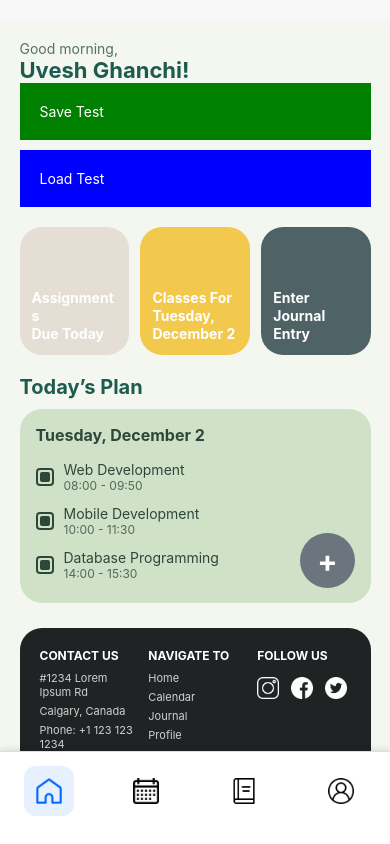
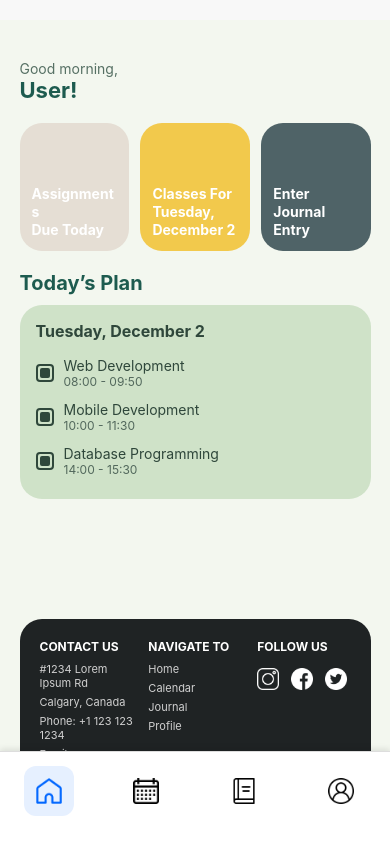
Before and after one commit to FKyleCarlos/MobileDevProjectHusk, a React Native app: screen /Day2Day in a window 390 px wide. Built offline with nearby package versions, Linux system fonts and the light colour scheme.

Commit message:
Applied fixes to journal
Fixed up home page

added profile page

fixed schedule page to correct year usage

```diff
--- a/src/components/CalendarContainers.jsx
+++ b/src/components/CalendarContainers.jsx
@@ -1,16 +1,14 @@
 import { View, Text, StyleSheet, TouchableOpacity } from 'react-native';
 
-// Accept isSelected and onPress props
 export default function CalendarButton({ day, isSelected, onPress }){
 
     return(
-        // Use TouchableOpacity to make it clickable
         <TouchableOpacity
             style={[
                 styles.container,
-                isSelected && styles.selectedContainer // Apply selected style if true
+                isSelected && styles.selectedContainer
             ]}
-            onPress={onPress} // Attach the onPress handler
+            onPress={onPress}
         >
             <Text style={[styles.number, isSelected && styles.selectedNumber]}>{day.number}</Text>
             <Text style={[styles.text, isSelected && styles.selectedText]}>{day.word}</Text>
@@ -22,7 +20,7 @@ const styles = StyleSheet.create({
   container: {
     flexDirection: 'column',
     paddingVertical: 10,
-    backgroundColor: '#99c299ff', // Default background color
+    backgroundColor: '#99c299ff',
     borderRadius: 12,
     marginBottom: 20,
     alignItems: 'center',
@@ -30,9 +28,8 @@ const styles = StyleSheet.create({
     width: 55,
     marginHorizontal: 2,
   },
-  // NEW: Style for the selected button (darker green based on mockup)
   selectedContainer: {
-    backgroundColor: '#52796F', // Use your main accent color for highlight
+    backgroundColor: '#52796F',
   },
   number: {
     color: '#fff',
@@ -43,7 +40,6 @@ const styles = StyleSheet.create({
     color: '#fff',
     fontSize: 16,
   },
-  // NEW: Styles for text when selected (if you want to change them too)
   selectedNumber: {
     fontWeight: 'bold',
   },
--- a/src/screens/HomeScreen.jsx
+++ b/src/screens/HomeScreen.jsx
@@ -11,18 +11,30 @@ import {
 import MainLayout from "../layouts/MainLayout";
 import NavBar from "../components/NavBar";
 import { dummySchedules, dummyAssignments } from "../data/dummyData";
-import AsyncStorage from "@react-native-async-storage/async-storage";
+import { getUser } from "../utils/auth";
+import { useState, useEffect } from 'react';
 
-// PNG icons (update the path if needed)
 import InstagramIcon from "../assets/socialIcons/instagram.png";
 import FacebookIcon from "../assets/socialIcons/facebook.png";
 import TwitterIcon from "../assets/socialIcons/twitter.png";
 
 
 export default function HomeScreen({ navigation, route }) {
-  const user = route?.params?.user || { name: "Uvesh Ghanchi" };
+  const [user, setUser] = useState({ name: "User" });
   const { width } = useWindowDimensions();
-  const cardWidth = width * 0.28; // responsive card width
+  const cardWidth = width * 0.28;
+
+  useEffect(() => {
+    const loadUser = async () => {
+      const storedUser = await getUser();
+      if (storedUser) {
+        setUser(storedUser);
+      }
+    };
+
+    loadUser();
+  }, []);
+
 
   // --- TODAY LOGIC ---
   const today = new Date();
@@ -87,39 +99,26 @@ export default function HomeScreen({ navigation, route }) {
           </View>
         </View>
 
-        <TouchableOpacity
-          onPress={async () => {
-            await AsyncStorage.setItem("testKey", "Hello World");
-            alert("Saved!");
-          }}
-          style={{ padding: 20, backgroundColor: "green" }}
-        >
-          <Text style={{ color: "#fff" }}>Save Test</Text>
-        </TouchableOpacity>
-        <TouchableOpacity
-          onPress={async () => {
-            const value = await AsyncStorage.getItem("testKey");
-            alert("Loaded: " + value);
-          }}
-          style={{ padding: 20, backgroundColor: "blue", marginTop: 10 }}
-        >
-          <Text style={{ color: "#fff" }}>Load Test</Text>
-        </TouchableOpacity>
-
         {/* TOP CARDS */}
         <View style={styles.cardContainer}>
           <View style={[styles.card, styles.cardAssignments, { width: cardWidth }]}>
-            <Text style={styles.cardText}>Assignments{"\n"}Due Today</Text>
+            <TouchableOpacity onPress={() => navigation.navigate('Classes & Assignments')}>
+              <Text style={styles.cardText}>Assignments{"\n"}Due Today</Text>
+            </TouchableOpacity>
           </View>
 
           <View style={[styles.card, styles.cardClasses, { width: cardWidth }]}>
-            <Text style={styles.cardText}>
-              Classes For{"\n"}{formattedDate}
-            </Text>
+            <TouchableOpacity onPress={() => navigation.navigate('Classes & Assignments')}>
+              <Text style={styles.cardText}>
+                Classes For{"\n"}{formattedDate}
+              </Text>
+            </TouchableOpacity>
           </View>
 
           <View style={[styles.card, styles.cardJournal, { width: cardWidth }]}>
-            <Text style={styles.cardText}>Enter{"\n"}Journal{"\n"}Entry</Text>
+            <TouchableOpacity onPress={() => navigation.navigate('AddJournal')}>
+              <Text style={styles.cardText}>Enter{"\n"}Journal{"\n"}Entry</Text>
+            </TouchableOpacity>
           </View>
         </View>
 
@@ -145,10 +144,6 @@ export default function HomeScreen({ navigation, route }) {
             ))
           )}
 
-          {/* FAB BUTTON */}
-          <TouchableOpacity style={[styles.fab, { right: width * 0.04 }]}>
-            <Text style={styles.fabPlus}>+</Text>
-          </TouchableOpacity>
         </View>
 
         {/* FOOTER */}
@@ -191,6 +186,7 @@ const styles = StyleSheet.create({
     paddingHorizontal: "5%",
     backgroundColor: "#F3F7EF",
     paddingBottom: 30,
+    paddingTop:20
   },
 
   /* HEADER */
@@ -306,7 +302,7 @@ const styles = StyleSheet.create({
   /* FOOTER */
   footer: {
     backgroundColor: "#1F2324",
-    marginTop: 25,
+    marginTop: 120,
     borderTopLeftRadius: 22,
     borderTopRightRadius: 22,
     padding: 20,
--- a/src/screens/ProfileScreen.jsx
+++ b/src/screens/ProfileScreen.jsx
@@ -1,14 +1,87 @@
-import { SafeAreaView, Button } from 'react-native';
-import { useState } from "react";
+import { SafeAreaView, View, Text, TextInput, StyleSheet } from 'react-native';
 import MainLayout from '../layouts/MainLayout';
 import NavBar from '../components/NavBar';
+import { getUser } from "../utils/auth";
+import { useState, useEffect } from 'react';
 
 export default function ProfileScreen({ navigation }) {
 
+  const [user, setUser] = useState({ name: "User" });
+
+  useEffect(() => {
+    const loadUser = async () => {
+      const storedUser = await getUser();
+      if (storedUser) {
+        setUser(storedUser);
+      }
+    };
+
+    loadUser();
+  }, []);
+
   return (
     <MainLayout>
+      <SafeAreaView style={styles.container}>
+        <Text style={styles.header}>My Profile</Text>
 
-        <NavBar navigation={navigation} />
+        <View style={styles.fieldContainer}>
+          <Text style={styles.label}>First Name</Text>
+          <TextInput
+            style={styles.input}
+            value={user.name.split(" ")[0]}
+            editable={false}
+          />
+        </View>
+
+        <View style={styles.fieldContainer}>
+          <Text style={styles.label}>Last Name</Text>
+          <TextInput
+            style={styles.input}
+            value={user.name.split(" ")[1]}
+            editable={false}
+          />
+        </View>
+
+        <View style={styles.fieldContainer}>
+          <Text style={styles.label}>Email</Text>
+          <TextInput
+            style={styles.input}
+            value={user.email}
+            editable={false}
+          />
+        </View>
+      </SafeAreaView>
+
+      <NavBar navigation={navigation} />
     </MainLayout>
   );
 }
+
+const styles = StyleSheet.create({
+  container: {
+    flex: 1,
+    paddingHorizontal: 20,
+    paddingTop: 30,
+  },
+  header: {
+    fontSize: 24,
+    fontWeight: 'bold',
+    marginBottom: 25,
+    color: '#2B2B2B',
+  },
+  fieldContainer: {
+    marginBottom: 20,
+  },
+  label: {
+    fontSize: 14,
+    color: '#666',
+    marginBottom: 6,
+  },
+  input: {
+    backgroundColor: '#F2F2F2',
+    padding: 12,
+    borderRadius: 10,
+    fontSize: 16,
+    color: '#333',
+  },
+});
--- a/src/screens/ScheduleScreen.jsx
+++ b/src/screens/ScheduleScreen.jsx
@@ -8,25 +8,18 @@ import addIcon from '../assets/miscIcons/add.png';
 // Import Deadline functions
 import { getClasses, getDeadlines } from '../utils/storage';
 
-// Mock Data for class display (Now only used for fixed colors)
 const CLASS_DETAILS = {
-  // Use unique colors for different class names
   'Web Development': { color: '#ff6f61' },
   'Database Programming': { color: '#8a2be2' },
   'Mobile Development': { color: '#1e90ff' },
-  'Object Oriented Programming': { color: '#FFD700' }, // Added OOP color for assignments
-  // Add more default colors here as needed
+  'Object Oriented Programming': { color: '#FFD700' },
 };
 
-// Helper to convert 'HH:MM' time string to a comparable integer (e.g., '08:00' -> 8, '13:00' -> 13)
 const getHourFromTime = (time) => parseInt(time.split(':')[0]);
 
-// Component to display a single class block in the schedule
 const ClassBlock = ({ classData }) => {
-  // Get the color based on the class name, default to a gray if not found
   const colorDetail = CLASS_DETAILS[classData.className] || { color: '#777' };
 
-  // Use the saved location and instructor, with fallbacks
   const instructorDisplay = classData.instructor || 'Instructor Not Set';
   const locationDisplay = classData.location || 'Location Not Set';
 
@@ -48,7 +41,6 @@ const ClassBlock = ({ classData }) => {
   );
 };
 
-// --- NEW Deadline Block Component ---
 const DeadlineBlock = ({ deadlineData }) => {
     const colorDetail = CLASS_DETAILS[deadlineData.className] || { color: '#777' };
 
@@ -69,7 +61,6 @@ const DeadlineBlock = ({ deadlineData }) => {
         </TouchableOpacity>
     );
 };
-// ------------------------------------
 
 
 export default function ScheduleScreen({ navigation }) {
@@ -117,11 +108,9 @@ export default function ScheduleScreen({ navigation }) {
     }
   }, []);
 
-  // Use `useFocusEffect` to refetch classes whenever the screen comes into focus
   useFocusEffect(
     useCallback(() => {
       fetchData();
-      // Only set initial selected day/month on mount if they haven't been set
       if (days.length === 0) {
         setSelectedMonth(new Date().getMonth());
         setSelectedDayIndex(new Date().getDate() - 1);
@@ -156,22 +145,17 @@ export default function ScheduleScreen({ navigation }) {
     const selectedMonthData = months[selectedMonth];
     const daysArray = [];
 
-    // FIX: Get the year from the current selected month for accurate date construction
     const dateContext = new Date();
-    // If the selected month is past the current month in the current year, assume next year
-    const currentYear = dateContext.getFullYear();
-    const yearToUse = selectedMonth < dateContext.getMonth() ? currentYear + 1 : currentYear;
+    const yearToUse = new Date().getFullYear();
 
 
     for (let i = 1; i <= selectedMonthData.days; i++) {
-      // Use yearToUse here for accurate day of the week (e.g., February 29th)
       const date = new Date(yearToUse, selectedMonth, i);
       const weekday = date.toLocaleString('en-us', { weekday: 'short' });
       daysArray.push({ number: i, word: weekday });
     }
 
     setDays(daysArray);
-    // If the new month doesn't have the previously selected day, default to the last day of the new month
     if (selectedDayIndex >= selectedMonthData.days) {
         setSelectedDayIndex(selectedMonthData.days - 1);
     }
@@ -179,26 +163,21 @@ export default function ScheduleScreen({ navigation }) {
 
 
   // ---------------------------
-  // Schedule Rendering Logic (Unchanged)
+  // Schedule Rendering Logic
   // ---------------------------
   const renderSchedule = () => {
-    // Get the abbreviated weekday name for the selected day (e.g., 'Tue')
-    // NOTE: The saved days are 'Mon', 'Tue', etc.
     const dayWord = days[selectedDayIndex]?.word || '';
 
-    // Filter classes that occur on the selected day
     const filteredClasses = classes
       .filter(cls => cls.classDays.includes(dayWord))
       .sort((a, b) => getHourFromTime(a.startTime) - getHourFromTime(b.startTime));
 
     return times.map((time, index) => {
-      // Convert time slot string (e.g., '8 AM') to 24-hour format integer (e.g., 8, 13)
       const hourString = time.replace(/ (AM|PM)/, '');
       let hour24 = parseInt(hourString);
       if (time.includes('PM') && hour24 !== 12) hour24 += 12;
-      if (time.includes('AM') && hour24 === 12) hour24 = 0; // Midnight case if supported
+      if (time.includes('AM') && hour24 === 12) hour24 = 0;
 
-      // Find classes that start in this time slot
       const classesInSlot = filteredClasses.filter(
         (cls) => getHourFromTime(cls.startTime) === hour24
       );
@@ -228,32 +207,24 @@ export default function ScheduleScreen({ navigation }) {
   };
 
 
-// --- NEW Assignment Rendering Logic (FIXED) ---
   const renderAssignments = () => {
-    // Get the selected day's number
+
     const day = days[selectedDayIndex]?.number;
-    const month = selectedMonth + 1; // Month is 0-indexed (+1 for display)
+    const month = selectedMonth + 1;
 
-    // FIX: Reconstruct the date object to correctly determine the year being viewed
-    // This ensures the year matches the one used when generating the `days` array.
     const dateContext = new Date();
     const currentYear = dateContext.getFullYear();
-    // If the selected month is past the current month, assume next year (matches useEffect logic)
     const yearToUse = selectedMonth < dateContext.getMonth() ? currentYear + 1 : currentYear;
-
-    // Format target date as MM/DD/YYYY to match saved date format
     const targetDate = `${String(month).padStart(2, '0')}/${String(day).padStart(2, '0')}/${yearToUse}`;
-    console.log("Target Date for filtering:", targetDate); // Check this in your logs
+    console.log("Target Date for filtering:", targetDate);
 
     const filteredDeadlines = deadlines
         .filter(dl => dl.deadlineDate === targetDate)
         .sort((a, b) => {
-            // Sort by time first
             const timeA = a.deadlineTime;
             const timeB = b.deadlineTime;
             if (timeA < timeB) return -1;
             if (timeA > timeB) return 1;
-            // If times are equal, sort by class name
             if (a.className < b.className) return -1;
             if (a.className > b.className) return 1;
             return 0;
@@ -265,7 +236,6 @@ export default function ScheduleScreen({ navigation }) {
         );
     }
 
-    // Render the DeadlineBlocks
     return (
         <View style={styles.assignmentListContainer}>
             {filteredDeadlines.map((dl) => (
@@ -274,8 +244,6 @@ export default function ScheduleScreen({ navigation }) {
         </View>
     );
   };
-// ----------------------------------------
-
 
   return (
     <MainLayout>
@@ -316,10 +284,6 @@ export default function ScheduleScreen({ navigation }) {
         </View>
       )}
 
-        <Text style={styles.selectedDayLabel}>
-            {days[selectedDayIndex]?.word} {days[selectedDayIndex]?.number}
-        </Text>
-
         <ScrollView horizontal style={styles.scrollContainer} contentContainerStyle={styles.scrollContent}>
           {days.map((day, index) => (
               <CalendarButton
@@ -333,13 +297,11 @@ export default function ScheduleScreen({ navigation }) {
         </ScrollView>
       </View>
 
-
       <ScrollView style={styles.scheduleContainer}>
         {selectedTab === 'classes' ? renderSchedule() :
           renderAssignments()
         }
       </ScrollView>
-
         <TouchableOpacity
           style={styles.fabContainer}
           onPress={() => {
@@ -408,7 +370,7 @@ const styles = StyleSheet.create({
   },
   dropdown: {
     position: 'absolute',
-    top: 150, // Adjusted position to be below the month text
+    top: 150,
     backgroundColor: '#fff',
     borderRadius: 8,
     width: 200,
@@ -416,7 +378,7 @@ const styles = StyleSheet.create({
     shadowOpacity: 0.1,
     shadowRadius: 5,
     elevation: 5,
-    zIndex: 10, // Ensure dropdown is on top
+    zIndex: 10,
   },
   option: {
     padding: 10,
@@ -427,7 +389,6 @@ const styles = StyleSheet.create({
     fontSize: 16,
     color: '#333',
   },
-  // Selected Day Label
   selectedDayLabel: {
     fontSize: 20,
     fontWeight: 'bold',
@@ -437,7 +398,6 @@ const styles = StyleSheet.create({
     alignSelf: 'flex-start',
     paddingHorizontal: 20,
   },
-  // Calendar Scroll View
   scrollContainer: {
     paddingHorizontal: 5,
     height: 90,
@@ -447,7 +407,6 @@ const styles = StyleSheet.create({
   scrollContent: {
     alignItems: 'center',
   },
-  // Schedule Grid Styles
   scheduleContainer: {
     flexGrow: 1,
     paddingHorizontal: 10,
@@ -458,15 +417,15 @@ const styles = StyleSheet.create({
   },
   timeRow: {
     flexDirection: 'row',
-    alignItems: 'flex-start', // Align time and class block at the top
+    alignItems: 'flex-start',
     justifyContent: 'flex-start',
-    minHeight: 75, // Enough height for the class block
+    minHeight: 75,
   },
   timeText: {
-    width: 60, // Fixed width for the time label
+    width: 60,
     fontSize: 16,
     color: '#333',
-    paddingTop: 5, // Align time to the top of the row
+    paddingTop: 5,
   },
   currentTimeText: {
     color: '#ff6f61',
@@ -476,9 +435,8 @@ const styles = StyleSheet.create({
     height: 1,
     backgroundColor: '#ddd',
     marginTop: 5,
-    marginLeft: 60, // Align separator with content
+    marginLeft: 60,
   },
-  // Class Block Styles
   classContent: {
     flex: 1,
     flexDirection: 'column',
@@ -517,7 +475,6 @@ const styles = StyleSheet.create({
   emptySlot: {
     minHeight: 1,
   },
-  // Assignment Styles
   assignmentListContainer: {
       paddingHorizontal: 10,
       paddingVertical: 10,
@@ -555,10 +512,9 @@ const styles = StyleSheet.create({
     fontSize: 18,
     color: '#999',
   },
-  // Floating Action Button
   fabContainer: {
     position: 'absolute',
-    bottom: 100, // Adjusted to be above the NavBar
+    bottom: 100,
     right: 30,
     width: 60,
     height: 60,
```
Also changed, not shown: src/utils/storage.js (+58 -0 lines).
